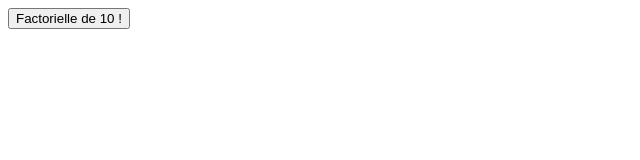
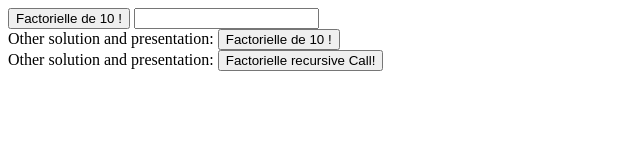
Before and after one commit to MEDBED/Exercice2, a plain HTML site: page index.html in a window 1280 px wide. Shown: the whole page, without its empty margins (0-640 px from the left). Drawn offline with Linux system fonts and the light colour scheme.

Commit message:
solutions

```diff
--- a/index.html
+++ b/index.html
@@ -6,6 +6,9 @@
 
 <body>
     <input type="button" onclick="clculateFactorielle()" value="Factorielle de 10 !"></button>
+    <input type="textarea" id='resultFact'><br> Other solution and presentation:
+    <input type="button" onclick="otherWay()" value="Factorielle de 10 !"></button><br> Other solution and presentation:
+    <input type="button" onclick="recursiveCall()" value="Factorielle recursive Call!"></button>
 </body>
 <script language="javascript" src="index.js"></script>
 
--- a/index.js
+++ b/index.js
@@ -5,4 +5,32 @@ function clculateFactorielle() {
         result = result * i
     }
     console.log(result);
+    result = result.toLocaleString();
+    document.getElementById('resultFact').value = result;
 }
+
+
+function otherWay() {
+    var selectedNumber = parseInt(prompt("choisissez un nombre entre 0 et 10"));
+    var fact = 1;
+    if (selectedNumber == 0) {
+        fact = fact;
+    } else {
+        for (var i = 1; i <= selectedNumber; i++) {
+            fact = fact * i;
+        }
+    }
+    fact = fact.toLocaleString();
+    alert(fact.toLocaleString());
+}
+
+function recursiveCall() {
+    let selectedNumber = parseInt(prompt("choisissez un nombre entre 0 et 10"));
+
+    function recursive(selectedNumber) {
+        return selectedNumber > 1 ? selectedNumber * recursive(selectedNumber - 1) : 1;
+    }
+    var x = recursive(selectedNumber);
+    console.log(x);
+
+}
```
